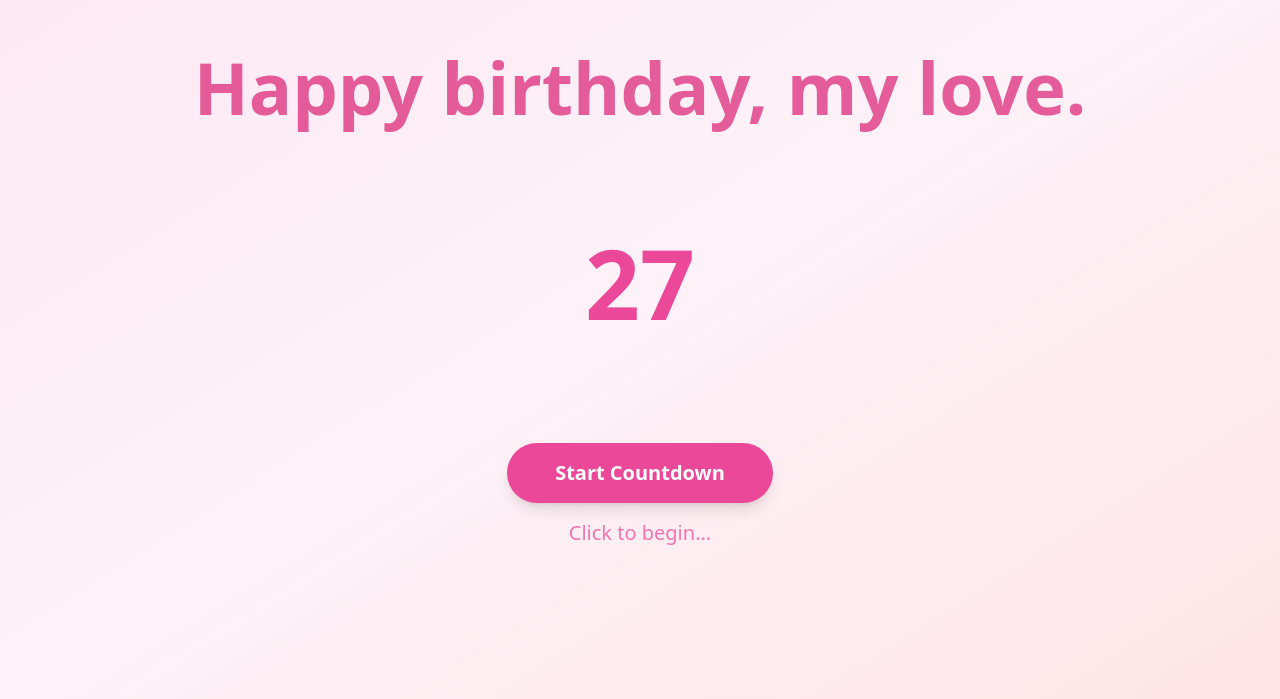
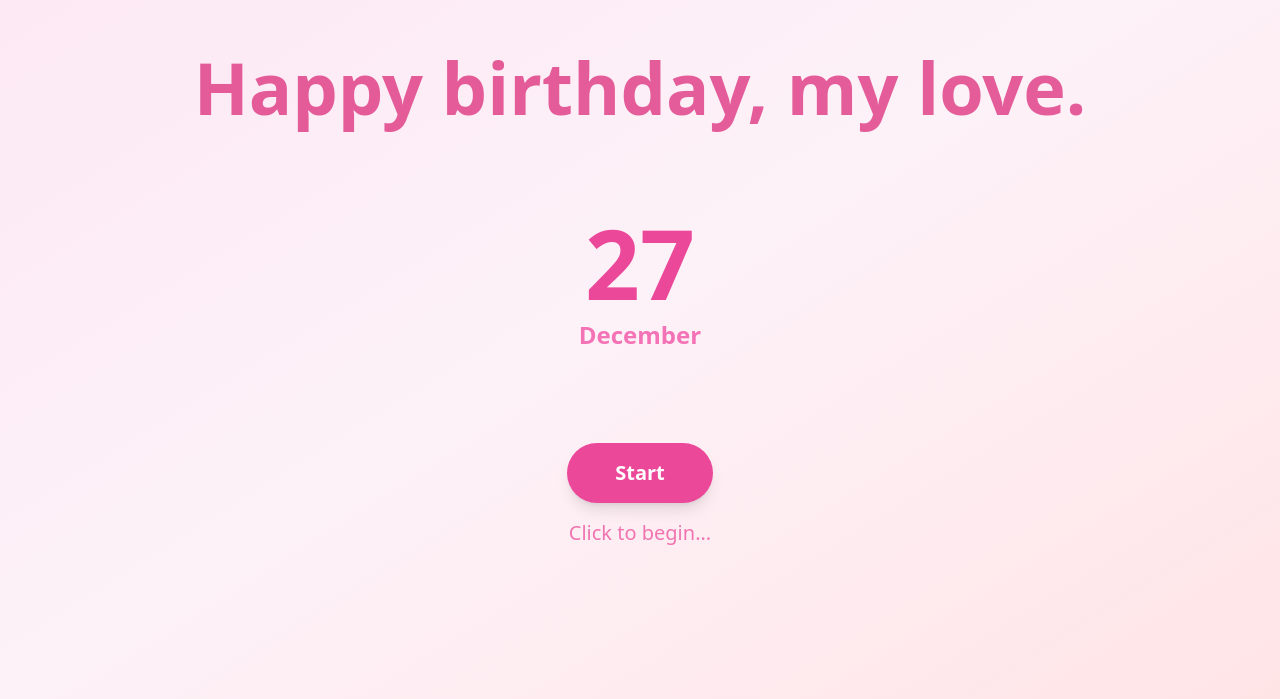
Before and after one commit to Watthana65022128/bd_mylove, a Next.js app: page / in a window 1280 px wide. Shown: the part 101-800 px from the top of the page. Built offline with nearby package versions, Linux system fonts and the light colour scheme.

Commit message:
Refactor Countdown component layout and update PhotoGallery messages; remove outdated README for photo guidelines

```diff
--- a/app/components/Countdown.tsx
+++ b/app/components/Countdown.tsx
@@ -48,8 +48,9 @@ export default function Countdown({ onComplete }: CountdownProps) {
     return (
       <div className="relative animate-fade-in">
         <div className="text-center">
-          <div className="w-64 h-64 mx-auto relative flex items-center justify-center">
+          <div className="w-64 h-64 mx-auto relative flex flex-col items-center justify-center">
             <span className="text-8xl font-bold text-pink-500">27</span>
+            <span className="text-2xl font-semibold text-pink-400 mt-2">December</span>
           </div>
           <button
             onClick={handleStart}
@@ -57,7 +58,7 @@ export default function Countdown({ onComplete }: CountdownProps) {
                        font-semibold text-xl shadow-lg hover:shadow-xl transform
                        hover:scale-105 transition-all duration-300"
           >
-            Start Countdown
+            Start
           </button>
           <p className="mt-4 text-xl text-pink-500 text-center animate-pulse">
             Click to begin...
--- a/app/components/PhotoGallery.tsx
+++ b/app/components/PhotoGallery.tsx
@@ -56,7 +56,7 @@ export default function PhotoGallery({
     {
       id: 8,
       imagePath: "/photos/8.jpg",
-      message: "2นิ้วอีกละ",
+      message: "2นิ้ว",
     },
     {
       id: 9,
```
Also changed, not shown: public/photos/README.md (deleted).
